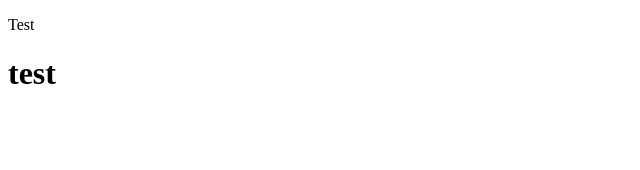
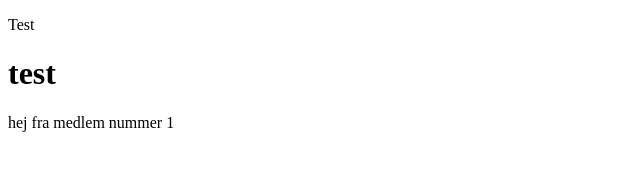
Before and after one commit to Zerkia/dat21v1_test, a plain HTML site: page index.html in a window 1280 px wide. Shown: the whole page, without its empty margins (0-640 px from the left). Drawn offline with Linux system fonts and the light colour scheme.

Commit message:
p tag added

```diff
--- a/index.html
+++ b/index.html
@@ -5,4 +5,5 @@
 
 <body>
     <h1>test</h1>
+<p>hej fra medlem nummer 1</p>
 </body>
```
